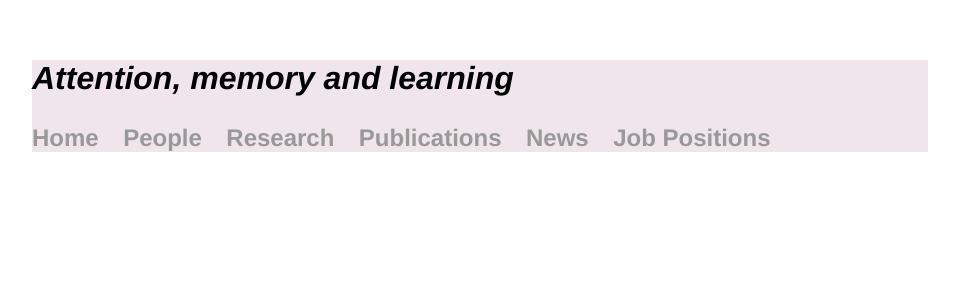
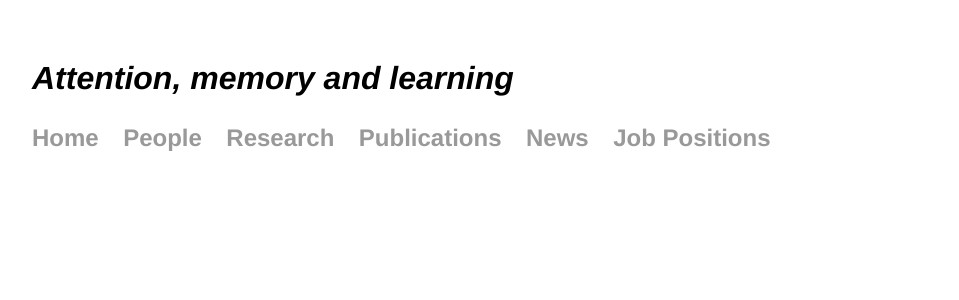
Before and after one commit to wangbenchi/wangbenchi.github.io, a Jekyll site: the page built from job/index.html, in a window 1280 px wide. Shown: the top 300 px of the page, without its empty margins (160-1119 px from the left). Built offline with Jekyll 4.4.1, drawn with Linux system fonts in a browser that asks for light colours.

Commit message:
Update default.html

```diff
--- a/_layouts/default.html
+++ b/_layouts/default.html
@@ -7,7 +7,7 @@
 		<link rel="stylesheet" type="text/css" href="/css/main.css">
 	</head>
 	<body>
-		<nav style = "background-color:#efe5ea">
+		<nav>
 			<h1><i>Attention, memory and learning</i></h1>
     		<ul>
         		<li><a href="/">Home</a></li>
@@ -18,7 +18,7 @@
 			<li><a href="/job">Job Positions</a></li>
     		</ul>
 		</nav>
-		<div class="container" style="width:1200px">
+		<div class="container" style="width:1400px">
 
 			{{content}}
 
```
